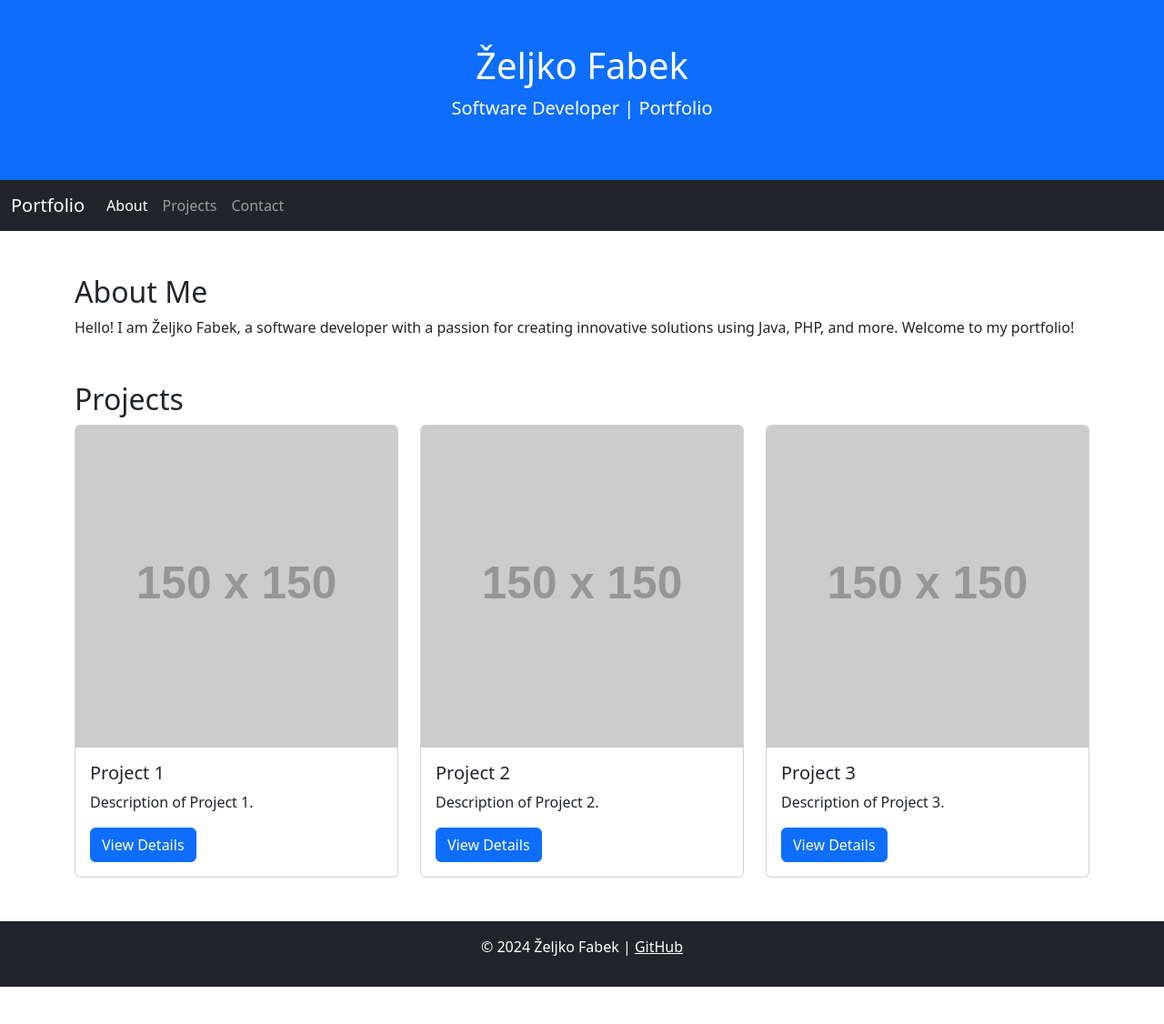
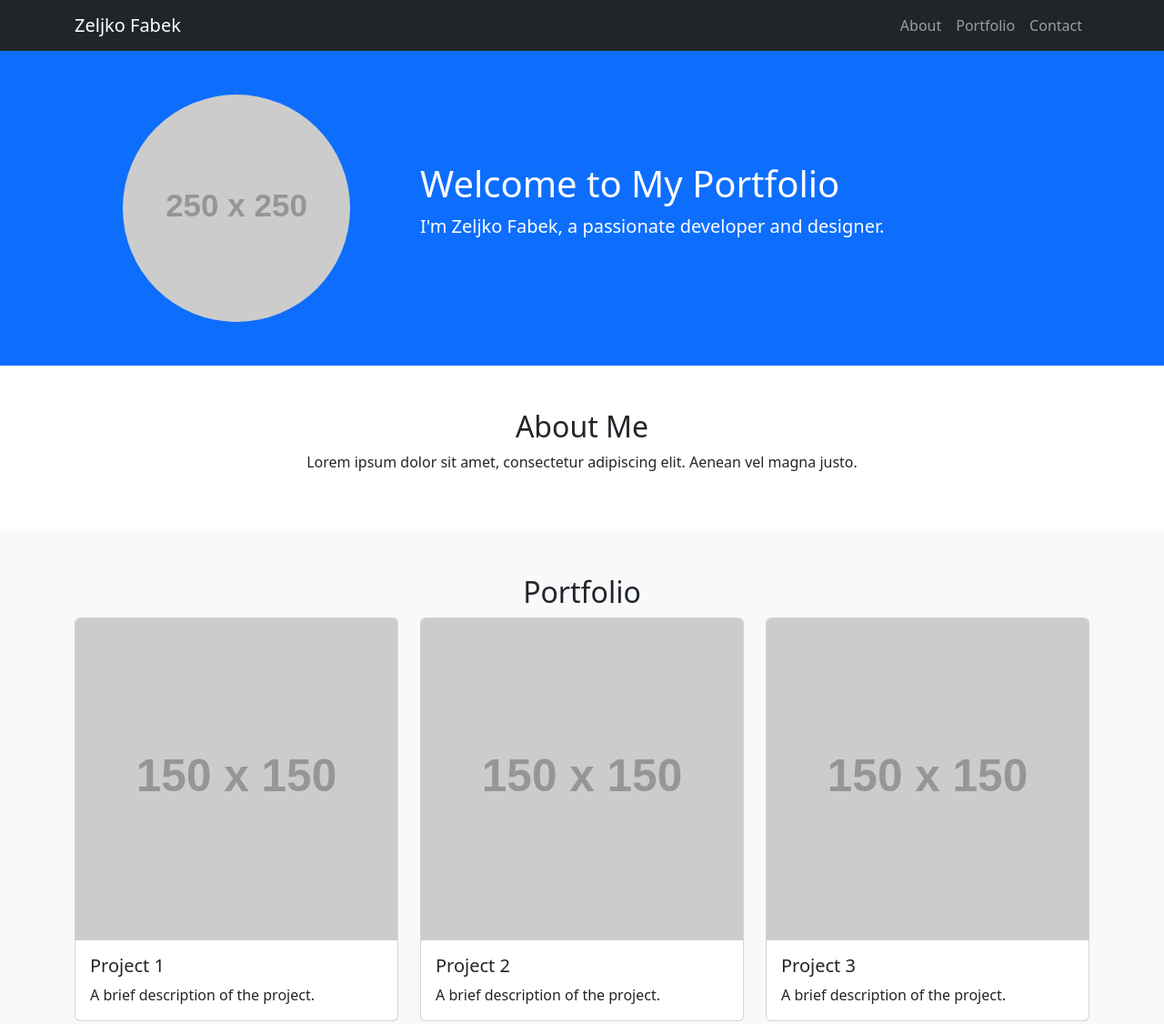
Before and after one commit to ZeljkoFabek/ZeljkoFabek.github.io, a plain HTML site: page index.html in a window 1280 px wide. Shown: the top 1126 px of the page at 91% size. Before the commit the page ends 1085 px from the top, so only its background shows below. Drawn offline with nearby package versions, Linux system fonts and the light colour scheme; placeholder pictures from the web are drawn by us.

Commit message:
small changes in design

```diff
--- a/index.html
+++ b/index.html
@@ -3,93 +3,114 @@
 <head>
     <meta charset="UTF-8">
     <meta name="viewport" content="width=device-width, initial-scale=1.0">
-    <title>Portfolio - Željko Fabek</title>
-    <!-- Bootstrap CSS -->
+    <title>Zeljko Fabek - Portfolio</title>
     <link href="https://cdn.jsdelivr.net/npm/bootstrap@5.3.0/dist/css/bootstrap.min.css" rel="stylesheet">
 </head>
 <body>
-    <header class="bg-primary text-white text-center py-5">
-        <h1>Željko Fabek</h1>
-        <p class="lead">Software Developer | Portfolio</p>
-    </header>
-
+    <!-- Navigation Bar -->
     <nav class="navbar navbar-expand-lg navbar-dark bg-dark">
-        <div class="container-fluid">
-            <a class="navbar-brand" href="#">Portfolio</a>
-            <button class="navbar-toggler" type="button" data-bs-toggle="collapse" data-bs-target="#navbarNav">
+        <div class="container">
+            <a class="navbar-brand" href="#">Zeljko Fabek</a>
+            <button class="navbar-toggler" type="button" data-bs-toggle="collapse" data-bs-target="#navbarNav" aria-controls="navbarNav" aria-expanded="false" aria-label="Toggle navigation">
                 <span class="navbar-toggler-icon"></span>
             </button>
             <div class="collapse navbar-collapse" id="navbarNav">
-                <ul class="navbar-nav">
-                    <li class="nav-item">
-                        <a class="nav-link active" aria-current="page" href="#about">About</a>
-                    </li>
-                    <li class="nav-item">
-                        <a class="nav-link" href="#projects">Projects</a>
-                    </li>
-                    <li class="nav-item">
-                        <a class="nav-link" href="#contact">Contact</a>
-                    </li>
+                <ul class="navbar-nav ms-auto">
+                    <li class="nav-item"><a class="nav-link" href="#about">About</a></li>
+                    <li class="nav-item"><a class="nav-link" href="#portfolio">Portfolio</a></li>
+                    <li class="nav-item"><a class="nav-link" href="#contact">Contact</a></li>
                 </ul>
             </div>
         </div>
     </nav>
 
-    <main class="container my-5">
-        <section>
-            <h2>About Me</h2>
-            <p>Hello! I am Željko Fabek, a software developer with a passion for creating innovative solutions using Java, PHP, and more. Welcome to my portfolio!</p>
-        </section>
+<!-- Hero Section -->
+<header class="bg-primary text-white py-5">
+    <div class="container">
+        <div class="row align-items-center">
+            <!-- Left side: Photo -->
+            <div class="col-md-4 text-center">
+                <img src="https://via.placeholder.com/250" alt="Zeljko Fabek" class="rounded-circle img-fluid">
+            </div>
+            <!-- Right side: Text content -->
+            <div class="col-md-8 text-center text-md-start">
+                <h1>Welcome to My Portfolio</h1>
+                <p class="lead">I'm Zeljko Fabek, a passionate developer and designer.</p>
+            </div>
+        </div>
+    </div>
+</header>
 
-        <section class="my-5">
-            <h2>Projects</h2>
+
+    <!-- About Section -->
+    <section id="about" class="py-5">
+        <div class="container">
+            <h2 class="text-center">About Me</h2>
+            <p class="text-center">Lorem ipsum dolor sit amet, consectetur adipiscing elit. Aenean vel magna justo.</p>
+        </div>
+    </section>
+
+    <!-- Portfolio Section -->
+    <section id="portfolio" class="py-5 bg-light">
+        <div class="container">
+            <h2 class="text-center">Portfolio</h2>
             <div class="row">
                 <div class="col-md-4">
-                    <div class="card" data-aos="fade-up">
+                    <div class="card">
                         <img src="https://via.placeholder.com/150" class="card-img-top" alt="Project 1">
                         <div class="card-body">
                             <h5 class="card-title">Project 1</h5>
-                            <p class="card-text">Description of Project 1.</p>
-                            <a href="#" class="btn btn-primary">View Details</a>
+                            <p class="card-text">A brief description of the project.</p>
                         </div>
                     </div>
                 </div>
                 <div class="col-md-4">
-                    <div class="card" data-aos="fade-up">
+                    <div class="card">
                         <img src="https://via.placeholder.com/150" class="card-img-top" alt="Project 2">
                         <div class="card-body">
                             <h5 class="card-title">Project 2</h5>
-                            <p class="card-text">Description of Project 2.</p>
-                            <a href="#" class="btn btn-primary">View Details</a>
+                            <p class="card-text">A brief description of the project.</p>
                         </div>
                     </div>
                 </div>
                 <div class="col-md-4">
-                    <div class="card" data-aos="fade-up">
+                    <div class="card">
                         <img src="https://via.placeholder.com/150" class="card-img-top" alt="Project 3">
                         <div class="card-body">
                             <h5 class="card-title">Project 3</h5>
-                            <p class="card-text">Description of Project 3.</p>
-                            <a href="#" class="btn btn-primary">View Details</a>
+                            <p class="card-text">A brief description of the project.</p>
                         </div>
                     </div>
                 </div>
             </div>
-        </section>
-    </main>
+        </div>
+    </section>
+
+    <!-- Contact Section -->
+    <section id="contact" class="py-5">
+        <div class="container">
+            <h2 class="text-center">Contact Me</h2>
+            <form>
+                <div class="mb-3">
+                    <label for="name" class="form-label">Name</label>
+                    <input type="text" class="form-control" id="name" placeholder="Enter your name">
+                </div>
+                <div class="mb-3">
+                    <label for="email" class="form-label">Email address</label>
+                    <input type="email" class="form-control" id="email" placeholder="Enter your email">
+                </div>
+                <div class="mb-3">
+                    <label for="message" class="form-label">Message</label>
+                    <textarea class="form-control" id="message" rows="3" placeholder="Enter your message"></textarea>
+                </div>
+                <button type="submit" class="btn btn-primary">Submit</button>
+            </form>
+        </div>
+    </section>
 
     <footer class="bg-dark text-white text-center py-3">
-        <p>&copy; 2024 Željko Fabek | <a href="https://github.com/ZeljkoFabek" class="text-white">GitHub</a></p>
+        <p>© 2024 Zeljko Fabek. All Rights Reserved.</p>
     </footer>
-
-    <!-- Bootstrap JS -->
     <script src="https://cdn.jsdelivr.net/npm/bootstrap@5.3.0/dist/js/bootstrap.bundle.min.js"></script>
-    <link rel="stylesheet" href="https://cdn.jsdelivr.net/npm/aos@2.3.4/dist/aos.css">
-    <script src="https://cdn.jsdelivr.net/npm/aos@2.3.4/dist/aos.js"></script>
-
-    <script>
-        AOS.init();
-    </script>
-
 </body>
 </html>
```
Also changed, not shown: images/ja.png (added).
